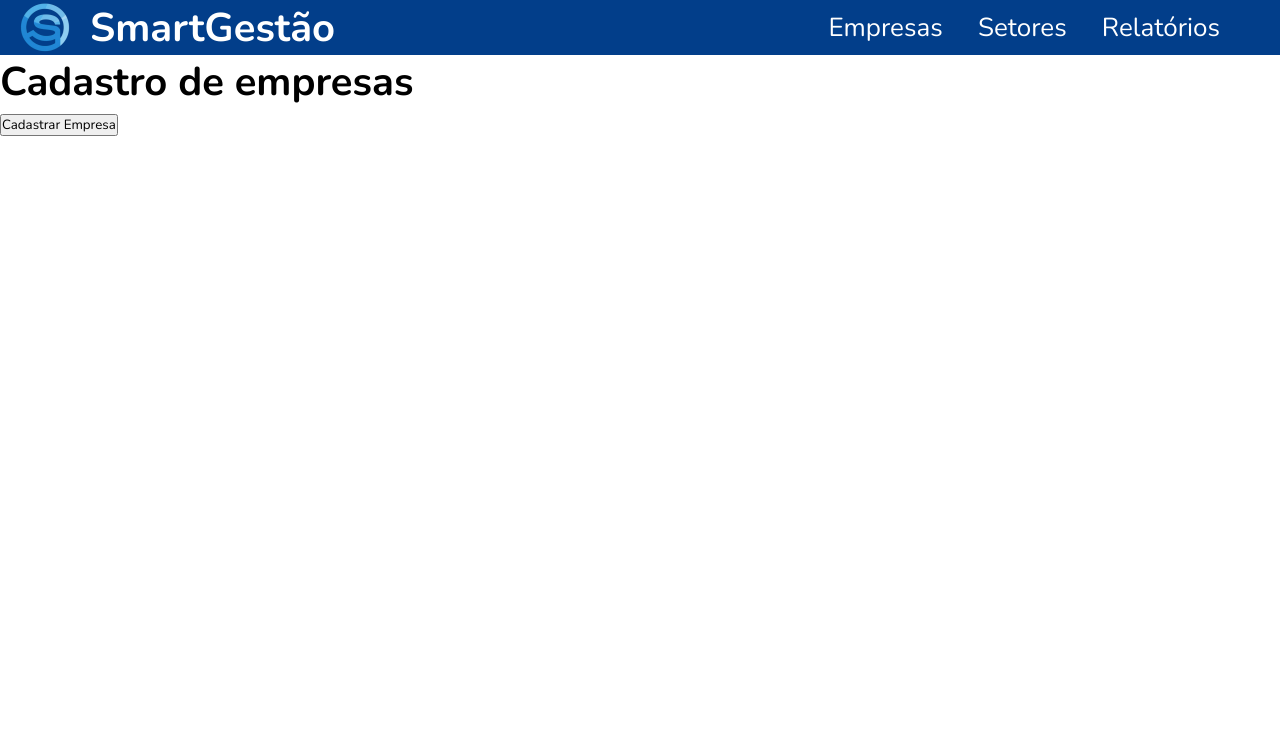
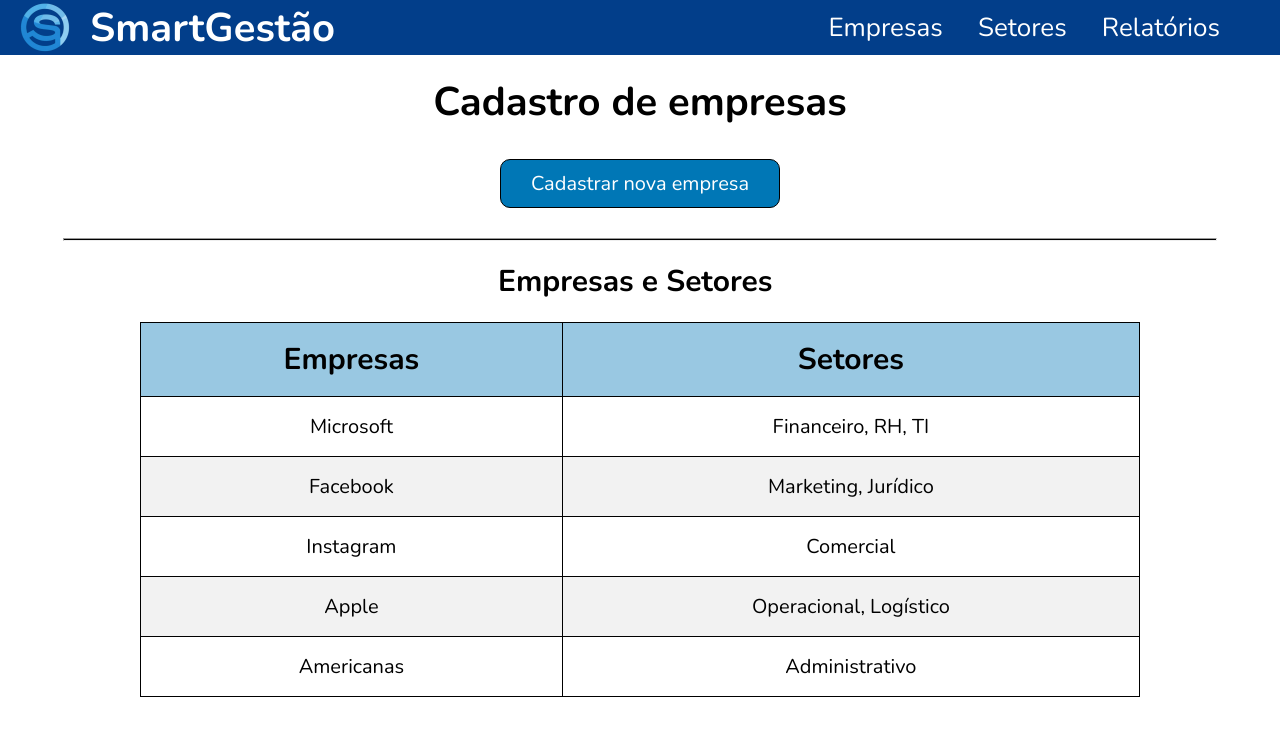
Before and after one commit to LeonardoBriguente/avaliacao-athia, a PHP site: page /view/cadastrarEmpresa.php in a window 1280 px wide. Shown: the top 736 px of the page. Run offline with PHP 8.4, Linux system fonts and the light colour scheme.

Commit message:
implementação da tabela de visualização

```diff
--- a/view/CadastrarEmpresa.php
+++ b/view/CadastrarEmpresa.php
@@ -26,10 +26,10 @@
             <a class="link" href="view/relatorios.php">Relatórios</a>
         </div>
     </header>
-
-    <h1>Cadastro de empresas</h1>
-    <button type="button" class="btn-cadastrar" onclick="abrirModal()">Cadastrar Empresa</button>
-
+    <main>
+        <h1 class="titulo-page">Cadastro de empresas</h1>
+        <button type="button" class="btn-cadastrar" onclick="abrirModal()">Cadastrar nova empresa</button>
+    </main>
 
     <section class="modal" id="modal-cadastro">
         <div class="modal-conteudo">
@@ -92,6 +92,43 @@
             </form>
         </div>
     </section>
+
+    <hr>
+
+    <section class="tabela">
+        <h2>Empresas e Setores</h2>
+
+        <table>
+            <thead>
+                <tr>
+                    <th>Empresas</th>
+                    <th>Setores</th>
+                </tr>
+            </thead>
+            <tbody>
+                <tr>
+                    <td>Microsoft</td>
+                    <td>Financeiro, RH, TI</td>
+                </tr>
+                <tr>
+                    <td>Facebook</td>
+                    <td>Marketing, Jurídico</td>
+                </tr>
+                <tr>
+                    <td>Instagram</td>
+                    <td>Comercial</td>
+                </tr>
+                <tr>
+                    <td>Apple</td>
+                    <td>Operacional, Logístico</td>
+                </tr>
+                <tr>
+                    <td>Americanas</td>
+                    <td>Administrativo</td>
+                </tr>
+            </tbody>
+        </table>
+    </section>
 </body>
 
 </html>
--- a/view/assets/css/cadastrarEmpresa.css
+++ b/view/assets/css/cadastrarEmpresa.css
@@ -12,6 +12,13 @@ html {
     padding: 0;
     margin: 0;
     font-family: 'Nunito', sans-serif;
+}
+
+body{
+    display: flex;
+    flex-direction: column;
+    align-items: center;
+    justify-content: center;
 }
 
 & a {
@@ -53,6 +60,29 @@ header.cabecalho {
         & a.link-meio {
             margin: 0 1.5rem;
         }
+    }
+}
+
+main {
+    width: 30rem;
+    margin: 0 auto;
+    display: flex;
+    flex-direction: column;
+    align-items: center;
+
+    & h1.titulo-page {
+        margin-top: 1rem;
+        margin-bottom: 1.5rem;
+    }
+
+    & button.btn-cadastrar {
+        padding: 0.5rem 1.5rem;
+        background-color: var(--second-color);
+        color: #fff;
+        border: 1px solid black;
+        cursor: pointer;
+        border-radius: 0.5rem;
+        font-size: 1rem;
     }
 }
 
@@ -99,7 +129,7 @@ div.modal-conteudo {
             font-weight: bold;
         }
 
-        & input{
+        & input {
             width: 15rem;
             padding: 0.3rem;
             margin-bottom: 0.5rem;
@@ -140,7 +170,7 @@ div.modal-conteudo {
                 overflow-y: auto;
             }
 
-            & div.por-setor{
+            & div.por-setor {
                 display: flex;
                 align-items: center;
                 justify-content: flex-start;
@@ -149,7 +179,7 @@ div.modal-conteudo {
             & div.setores-dropdown input {
                 width: 2rem;
 
-                &:hover{
+                &:hover {
                     cursor: pointer;
                 }
             }
@@ -178,3 +208,53 @@ div.modal-conteudo {
         cursor: pointer;
     }
 }
+
+hr {
+    width: 90%;
+    margin: 1.5rem 0 1rem 0;
+    height: 1px;
+    background-color: black;
+}
+
+section.tabela {
+    margin: 0 auto;
+
+    & h2{
+        width: 14.2rem;
+        margin: 0 auto;
+    }
+
+    & table {
+        width: 50rem;
+        border-collapse: collapse;
+        margin-top: 1rem;
+        font-size: 1rem;
+    }
+
+    & th{
+        font-size: 1.5rem;
+    }
+
+    & th,
+    td {
+        border: 1px solid black;
+        padding: 0.8rem;
+        text-align: center;
+    }
+
+    & thead {
+        background-color: rgba(0, 119, 182, 0.4);
+        /* Cor de fundo para o cabeçalho */
+        color: black;
+    }
+
+    & tbody tr:nth-child(even) {
+        background-color: #f2f2f2;
+        /* Cor de fundo para linhas pares */
+    }
+
+    & tbody tr:hover {
+        background-color: #e9f5ff;
+        /* Cor de fundo ao passar o mouse */
+    }
+}
```
